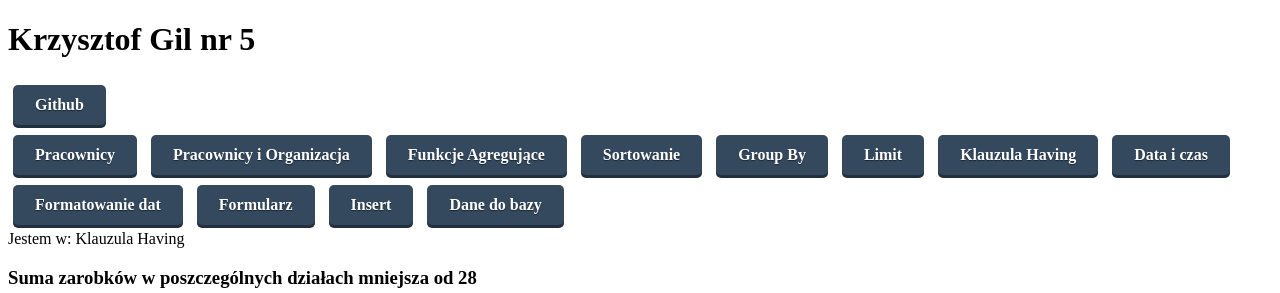
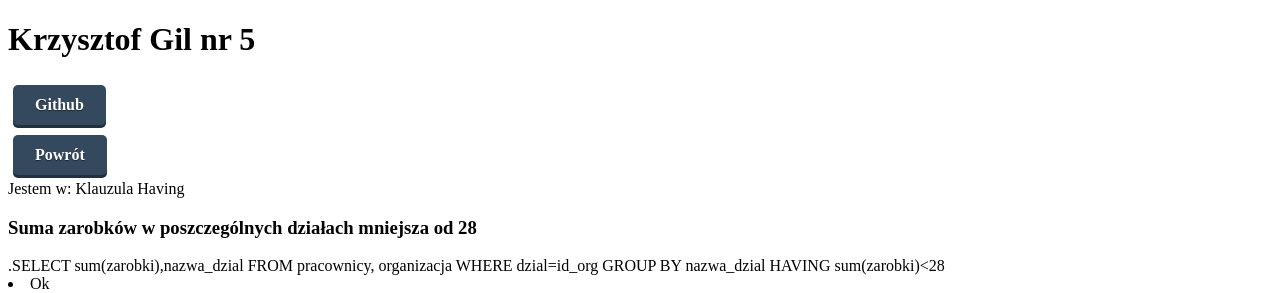
Before and after one commit to AD-2018/sql-php-pierwsza_strona-KrzysztofGil5, a PHP site: page /having.php in a window 1280 px wide. Shown: the top 293 px of the page. Run offline with PHP 8.4, Linux system fonts and the light colour scheme; data that the repository does not hold is empty.

Commit message:
Update having.php

```diff
--- a/having.php
+++ b/having.php
@@ -8,18 +8,7 @@
     <h1>Krzysztof Gil nr 5</h1>
     <a href="https://github.com/AD-2018/sql-php-pierwsza_strona-KrzysztofGil5">Github</a><br>
         <div class="nav">
-        <a href="pracownicy.php">Pracownicy</a>
-        <a href="index.php">Pracownicy i Organizacja</a>
-        <a href="funcAgregujace.php">Funkcje Agregujące</a>
-        <a href="sortowanie.php">Sortowanie</a>
-        <a href="groupby.php">Group By</a>
-        <a href="limit.php">Limit</a>
-        <a href="having.php">Klauzula Having</a>
-        <a href="dataiczas.php">Data i czas</a>
-        <a href="formatowaniedat.php">Formatowanie dat</a>
-        <a href="formularz.html">Formularz</a>
-        <a href="insert.php">Insert</a>
-        <a href="danedobazy.php">Dane do bazy</a>
+        <a href="index.php">Powrót</a>
     </div>
 <?php
 require "connect.php";
```
